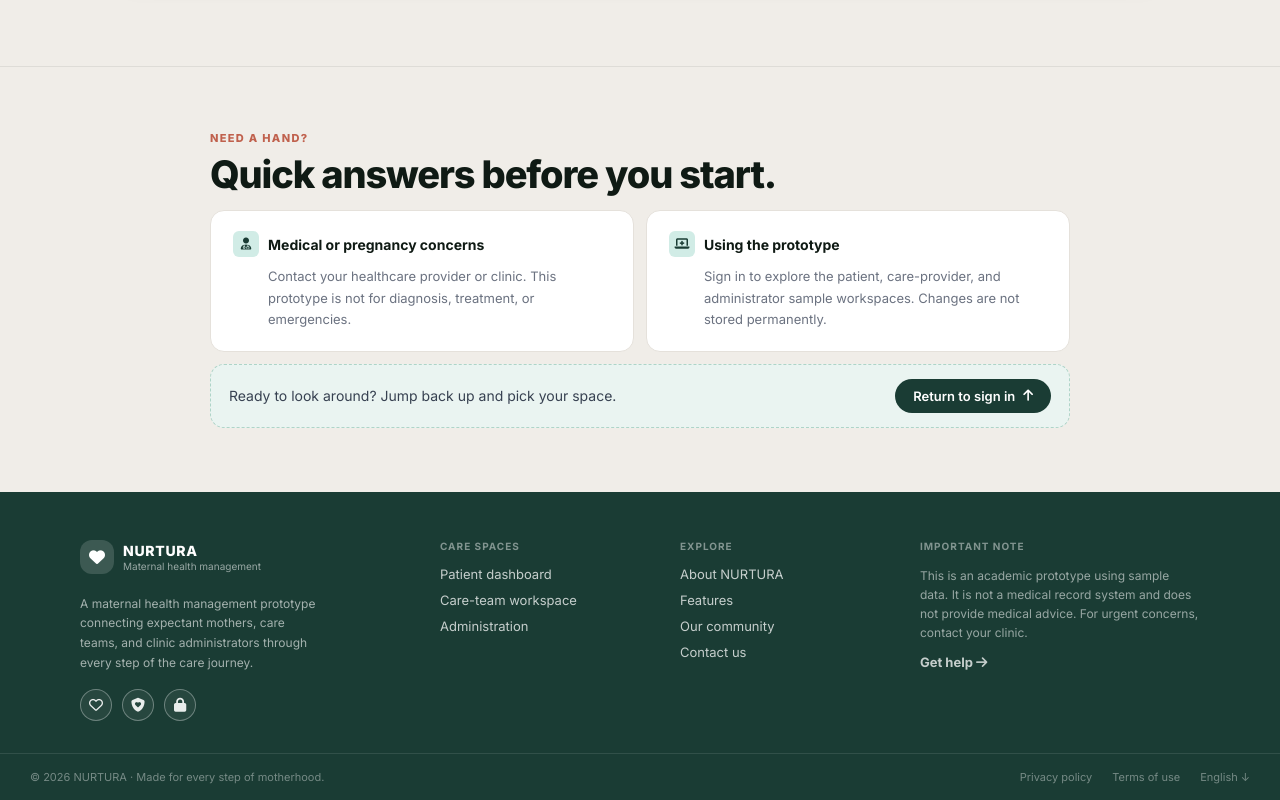
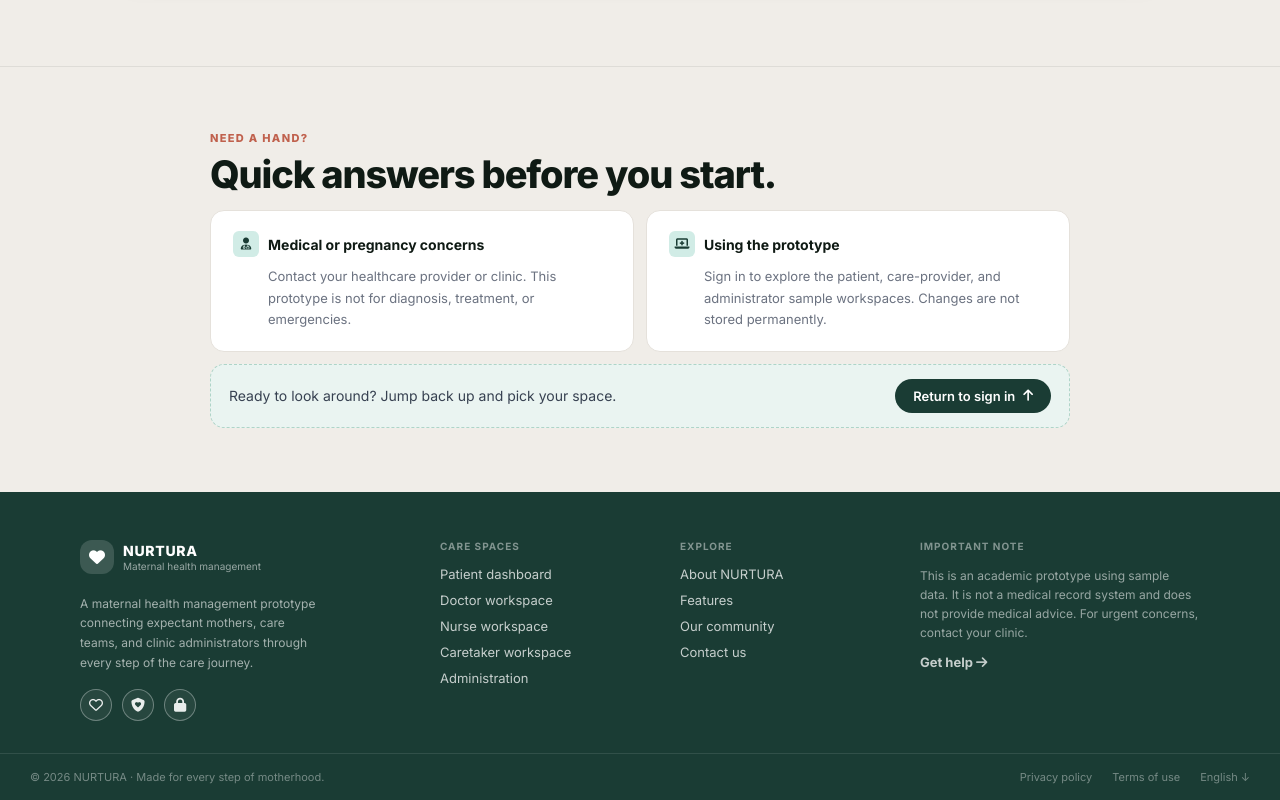
Before and after one commit to KingJonBaga/caap, a plain HTML site: page index.html in a window 1280 px wide. Shown: the part 4123-4923 px from the top of the page. Drawn offline with Linux system fonts and the light colour scheme.

Commit message:
Update footer care spaces links
Rename the care-team link to Doctor workspace and add Nurse and
Caretaker workspace links, each opening its own workspace.

Co-Authored-By: Claude Haiku 5.5 <noreply@anthropic.com>

```diff
--- a/index.html
+++ b/index.html
@@ -434,7 +434,9 @@
         <div class="ln-footer-col">
           <p class="ln-footer-col-title">Care Spaces</p>
           <a href="#" onclick="showPage('dashboard');return false;">Patient dashboard</a>
-          <a href="#" onclick="showPage('provider');return false;">Care-team workspace</a>
+          <a href="#" onclick="applyStaffIdentity('provider');showPage('provider');return false;">Doctor workspace</a>
+          <a href="#" onclick="applyStaffIdentity('nurse');showPage('provider');return false;">Nurse workspace</a>
+          <a href="#" onclick="showPage('caretaker');return false;">Caretaker workspace</a>
           <a href="#" onclick="showPage('admin');return false;">Administration</a>
         </div>
         <div class="ln-footer-col">
```
